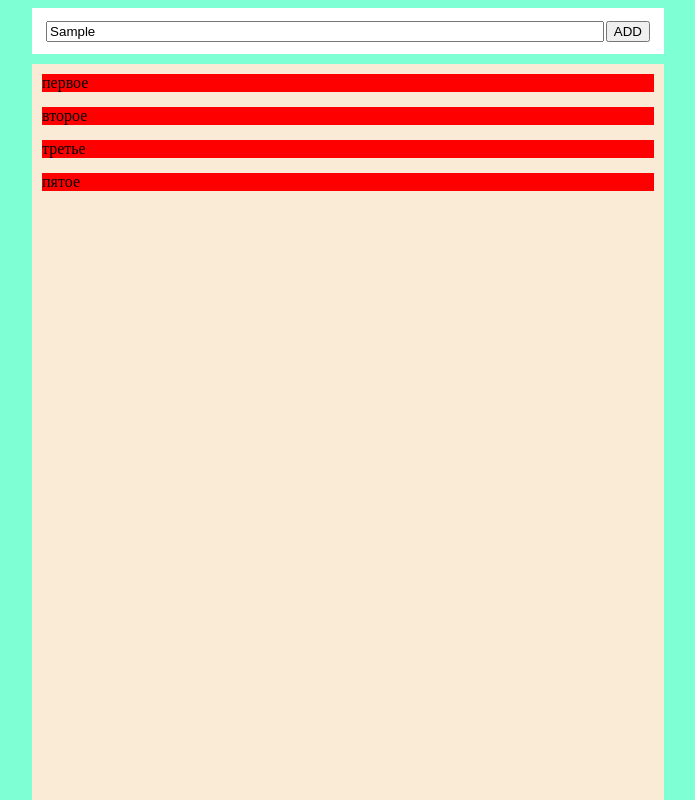
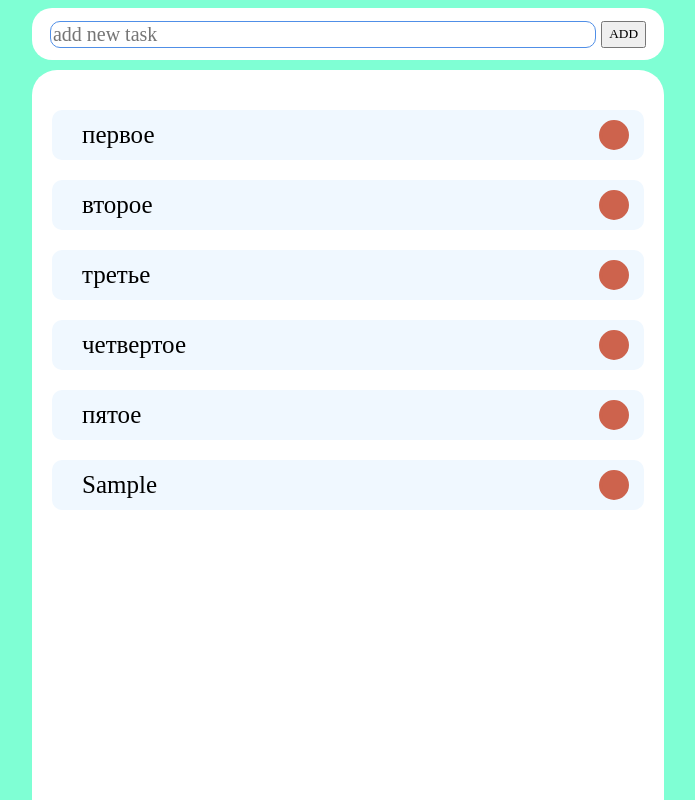
Before and after one commit to semeikaya/state-to-dom, a plain HTML site: page index.html in a window 1280 px wide. Both pictures are taken after typing "Sample" into the empty fields and a click on the button "ADD". Shown: the top 800 px of the page, without its empty margins (292-987 px from the left). Drawn offline with Linux system fonts and the light colour scheme.

Commit message:
Share rep

```diff
--- a/index.html
+++ b/index.html
@@ -9,7 +9,7 @@
     </head>
     <body>
         <div id="main">
-            <input type="text" id="input" />
+            <input type="text" id="input" placeholder="add new task"/>
             <input type="button" value="ADD" id="btn" />
         </div>
         <div id="list"></div>
--- a/state-dom.js
+++ b/state-dom.js
@@ -1,26 +1,42 @@
 const doing = [
-    { text: "первое" },
-    { text: "второе" },
-    { text: "третье" },
-    { text: "четвертое" },
-    { text: "пятое" },
+    { text: "первое", done: true },
+    { text: "второе", done: true },
+    { text: "третье", done: true },
+    { text: "четвертое", done: true },
+    { text: "пятое", done: true },
 ];
 
+const remove = (i) => {
+    doing.splice(i - 1, 1);
+    render(doing);
+};
+const addTodo = (text) => {
+    doing.push({ text: text, done: true });
+    render(doing);
+};
+
+const btn = document.querySelector("#btn");
+const inpt = document.querySelector("#input");
+
 const render = (arr) => {
+    const div = document.querySelector("#list");
+    div.innerHTML = "";
+    for (const ar of arr) {
+        const li = document.createElement("div");
+        const del = document.createElement("input");
+        li.className = "mark";
+        del.className = "del";
+        li.textContent = ar.text;
+        del.type = "button";
+        div.append(li);
+        li.append(del);
+        del.addEventListener("click", () => {
 
-    const div = document.querySelector("#list");
-    div.innerHTML = '';
-    for (const ar of arr) {
-        const li = document.createElement('div')
-        li.style.backgroundColor = 'red'
-        li.style.marginBottom = '15px'
-        li.textContent = ar.text
-        div.append(li)
+        });
     }
 };
-const remove = (i) => {
-    doing.splice(i-1, 1)
-    render(doing)
-}
-render(doing)
-remove(4)
+
+btn.addEventListener("click", () => {
+    addTodo(inpt.value);
+    inpt.value = "";
+});
--- a/styles.css
+++ b/styles.css
@@ -1,5 +1,6 @@
 * {
     box-sizing: border-box;
+    font-family: "Gilroy";
 }
 body {
     background-color: aquamarine;
@@ -13,14 +14,37 @@ body {
     padding: 1%;
     justify-content: space-evenly;
     margin-bottom: 10px;
+    border-radius: 20px 20px;
 }
 #input {
-    width: 92%;
+    font-size: 20px;
+    width: 90%;
+    border: 1px solid rgb(80, 143, 231);
+    border-radius: 10px 10px;
 }
 #list {
     margin: auto;
     width: 50%;
     height: 1080px;
-    background-color: antiquewhite;
-    padding: 10px;
+    background-color: rgb(255, 255, 255);
+    padding: 20px;
+    border-radius: 25px 25px;
 }
+.mark {
+    display: flex;
+    justify-content: space-between;
+    border-radius: 10px 10px;
+    font-size: 25px;
+    background-color: aliceblue;
+    padding: 10px 15px 10px 30px;
+    margin-top: 20px;
+    align-items: center;
+}
+.del {
+    font-size: 20px;
+  border-radius: 50%;
+border: solid rgb(205, 99, 77);
+background-color: rgb(205, 99, 77);
+width: 30px;
+height: 30px;
+}
```
